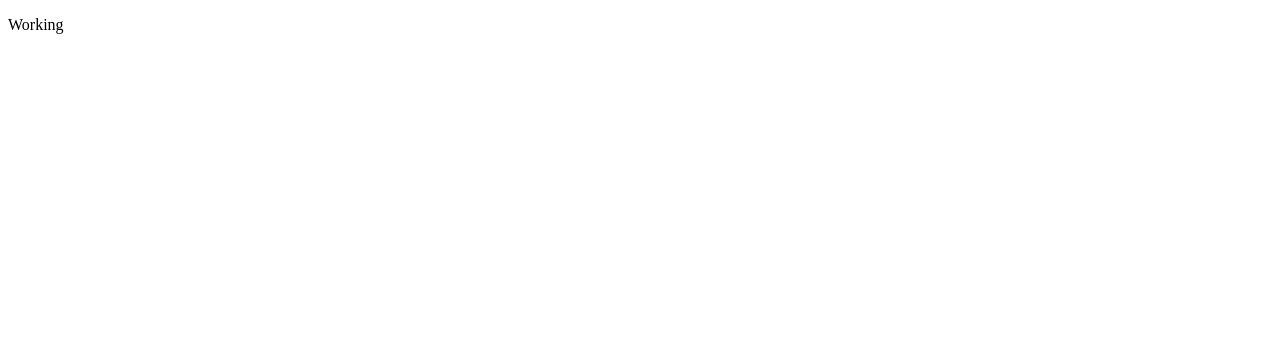
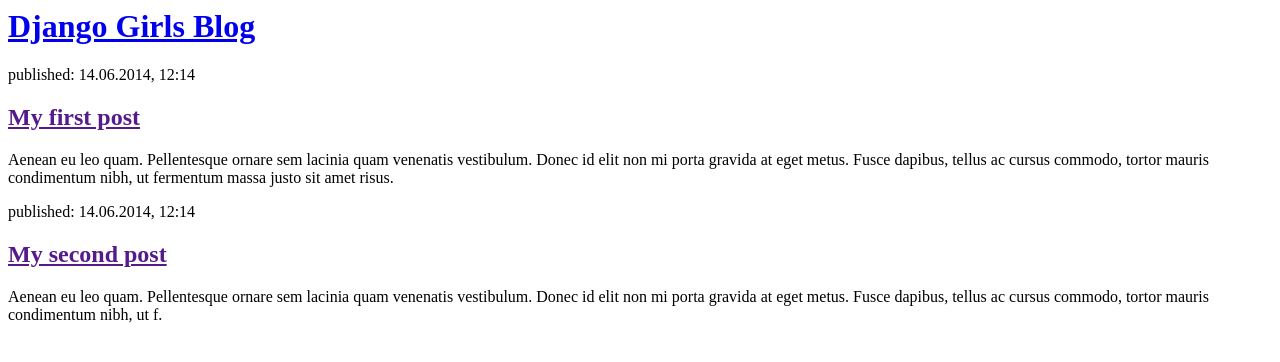
Before and after one commit to v-shieh/djangotutorial, a Django app: page / in a window 1280 px wide. Before the commit the part shown is almost empty. Shown: the top 362 px of the page. Run offline with Django 3.2, Linux system fonts and the light colour scheme.

Commit message:
Pasted post code

```diff
--- a/blog/templates/blog/post_list.html
+++ b/blog/templates/blog/post_list.html
@@ -1,9 +1,22 @@
-<!DOCTYPE html>
 <html>
-<head>
-	<title>Post-list</title>
-</head>
-<body>
-	<p>Working</p>
-</body>
+    <head>
+        <title>Django Girls blog</title>
+    </head>
+    <body>
+        <div>
+            <h1><a href="/">Django Girls Blog</a></h1>
+        </div>
+
+        <div>
+            <p>published: 14.06.2014, 12:14</p>
+            <h2><a href="">My first post</a></h2>
+            <p>Aenean eu leo quam. Pellentesque ornare sem lacinia quam venenatis vestibulum. Donec id elit non mi porta gravida at eget metus. Fusce dapibus, tellus ac cursus commodo, tortor mauris condimentum nibh, ut fermentum massa justo sit amet risus.</p>
+        </div>
+
+        <div>
+            <p>published: 14.06.2014, 12:14</p>
+            <h2><a href="">My second post</a></h2>
+            <p>Aenean eu leo quam. Pellentesque ornare sem lacinia quam venenatis vestibulum. Donec id elit non mi porta gravida at eget metus. Fusce dapibus, tellus ac cursus commodo, tortor mauris condimentum nibh, ut f.</p>
+        </div>
+    </body>
 </html>
```
